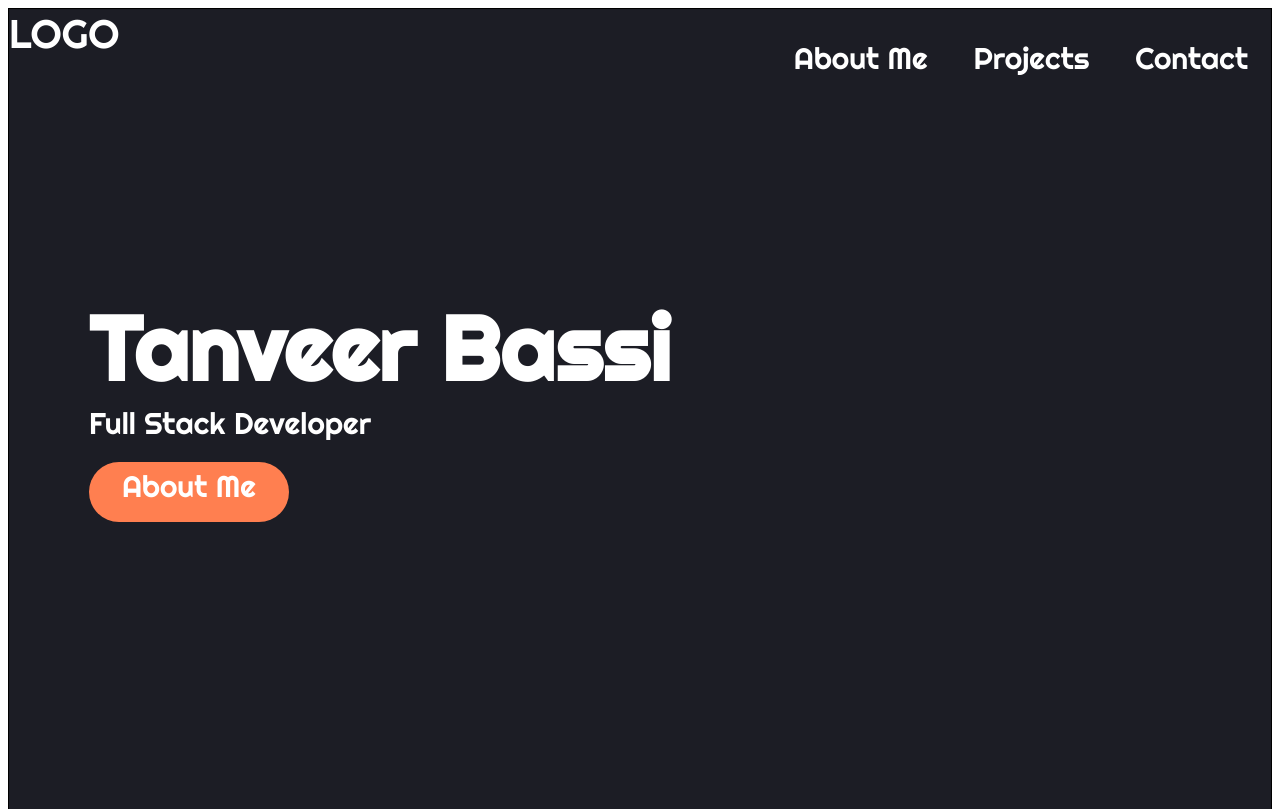
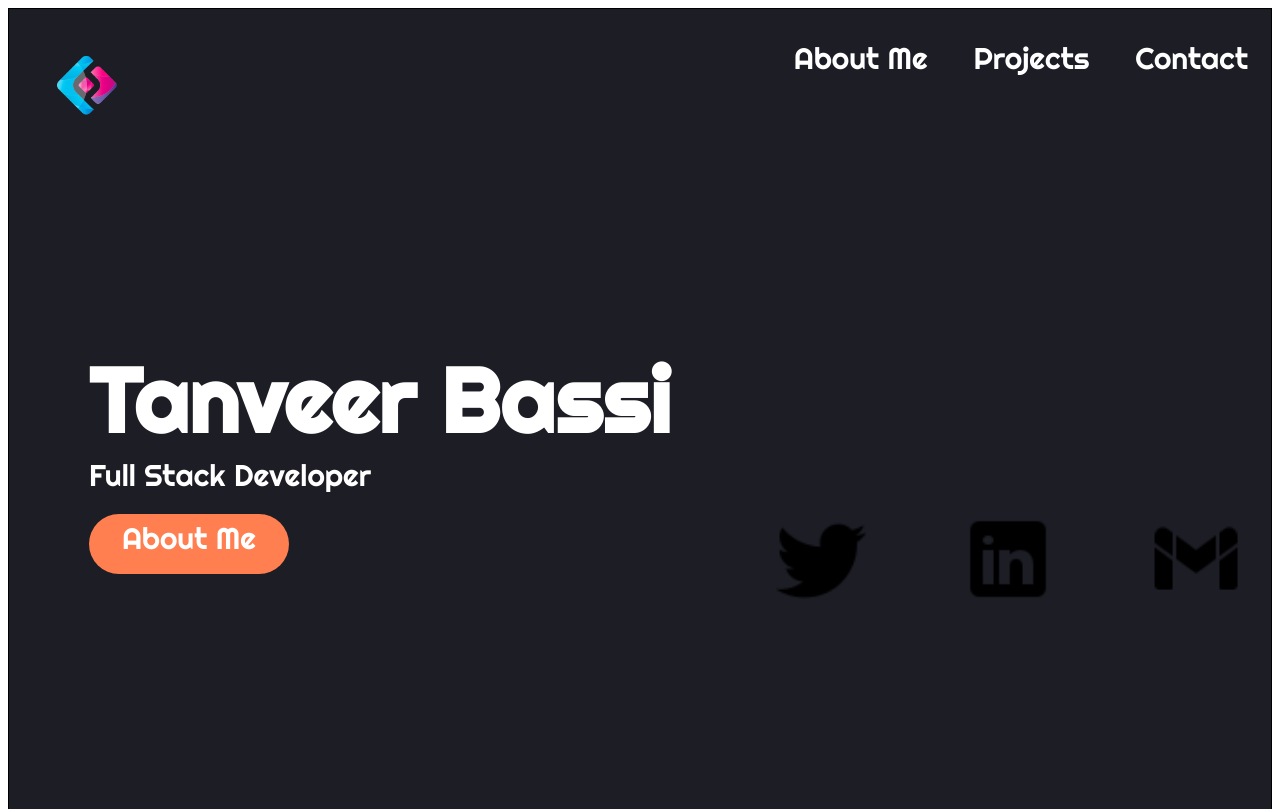
Before and after one commit to 13a551/1-page-portfolio, a plain HTML site: page index.html in a window 1280 px wide. Shown: the top 809 px of the page. Drawn offline with Linux system fonts and the light colour scheme.

Commit message:
UI updated with logos on CSS

```diff
--- a/index.html
+++ b/index.html
@@ -1,7 +1,7 @@
 <!DOCTYPE html>
 <html lang="en">
   <head>
-    <link rel="stylesheet" href="styles.css" />
+    <link rel="stylesheet" href="src/styles.css" />
     <link rel="preconnect" href="https://fonts.googleapis.com" />
     <link rel="preconnect" href="https://fonts.gstatic.com" crossorigin />
     <link
@@ -16,7 +16,11 @@
   <body>
     <section class="hero">
       <nav>
-        <div>LOGO</div>
+        <img
+          class="logo"
+          src="src/images/—Pngtree—modern abstract 3d logo_4092287.png"
+          alt="logo for portfolio"
+        />
         <ul>
           <li>About Me</li>
           <li>Projects</li>
@@ -29,11 +33,23 @@
           <p>Full Stack Developer</p>
           <div class="button">About Me</div>
         </div>
+        <div class="socials"></div>
+        <img
+          class="logo"
+          src="src/images/icons8-twitter-50.png"
+          alt="logo for portfolio"
+        />
+        <img
+          class="logo"
+          src="src/images/icons8-linkedin-50.png"
+          alt="logo for portfolio"
+        />
+        <img class="logo" src="src/images/icons8-gmail-50.png" />
       </div>
     </section>
     <section></section>
     <section></section>
     <footer></footer>
-    <script src="app.js"></script>
+    <script src="src/app.js"></script>
   </body>
 </html>
--- a/styles.css
+++ b/src/styles.css
@@ -50,9 +50,9 @@ p {
 
 .hero-area {
   display: flex;
-  flex-direction: column;
   height: 100%;
-  justify-content: center;
+  justify-content: space-between;
+  align-items: center;
 }
 
 .hero-text {
@@ -73,4 +73,19 @@ p {
 }
 
 .button:hover {
+  background-color: #ef744b;
 }
+
+.button:active {
+  background-color: #a9a9a9;
+  color: #808080;
+}
+
+.socials {
+  padding-bottom: 200px;
+}
+
+.logo {
+  height: 90px;
+  margin: 30px;
+}
```
Also changed, not shown: src/app.js (added), src/images/icons8-gmail-50.png (added), src/images/icons8-linkedin-50.png (added), src/images/icons8-twitter-50.png (added), src/images/—Pngtree—modern abstract 3d logo_4092287.png (added).
